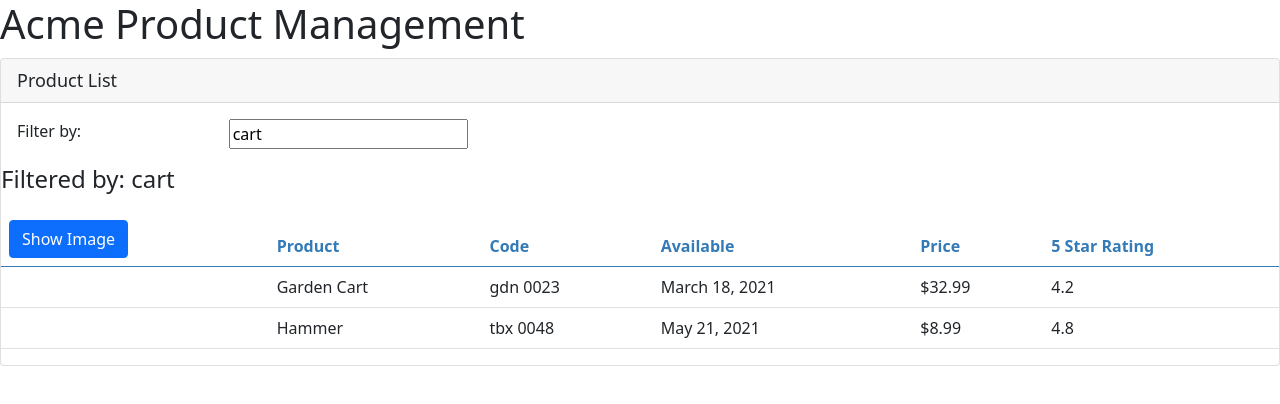
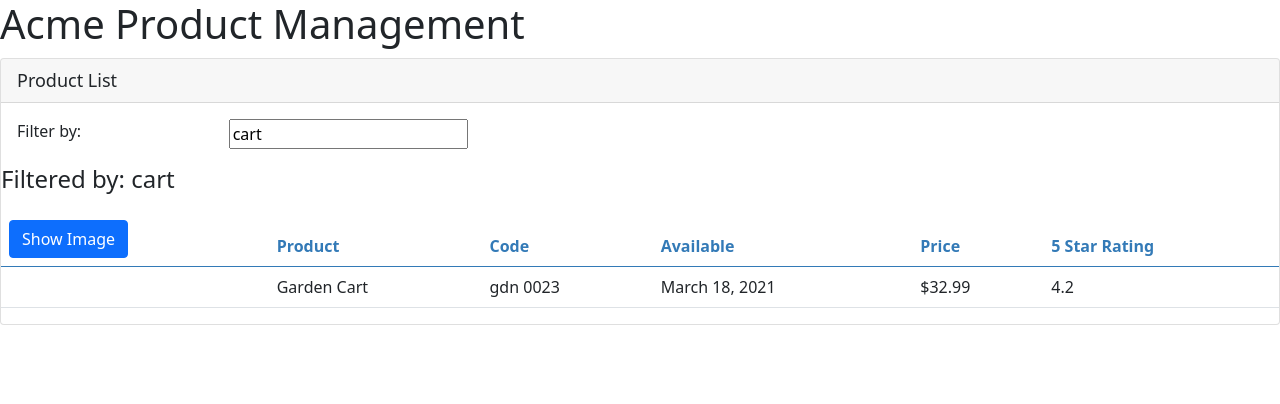
Before and after one commit to yyalexyy/Product-Management, an Angular app in the folder APM/: page / in a window 1280 px wide. Shown: the top 404 px of the page. Built offline with nearby package versions, Linux system fonts and the light colour scheme.

Commit message:
add filter product functionality

```diff
--- a/APM/src/app/products/product-list.component.html
+++ b/APM/src/app/products/product-list.component.html
@@ -37,7 +37,7 @@
                 </tr>
             </thead>
             <tbody>
-                <tr *ngFor='let product of products'>
+                <tr *ngFor='let product of filteredProducts'>
                     <td>
                         <img *ngIf='showImage'
                             [src]='product.imageUrl'
--- a/APM/src/app/products/product-list.component.ts
+++ b/APM/src/app/products/product-list.component.ts
@@ -20,8 +20,10 @@
     set listFilter(value: string) {
         this._listFilter = value;
         console.log('In setter:', value);
+        this.filteredProducts = this.performFilter(value);
     }
 
+    filteredProducts: IProduct[] =[];
     products: IProduct[] = [
         {
             "productId": 2,
@@ -45,6 +47,11 @@
         }
     ];
 
+    performFilter(filterBy: string): IProduct[] {
+        filterBy = filterBy.toLocaleLowerCase();
+        return this.products.filter((product: IProduct) =>
+            product.productName.toLocaleLowerCase().includes(filterBy));
+    }
 
     toggleImage(): void {
         this.showImage = !this.showImage;
```
